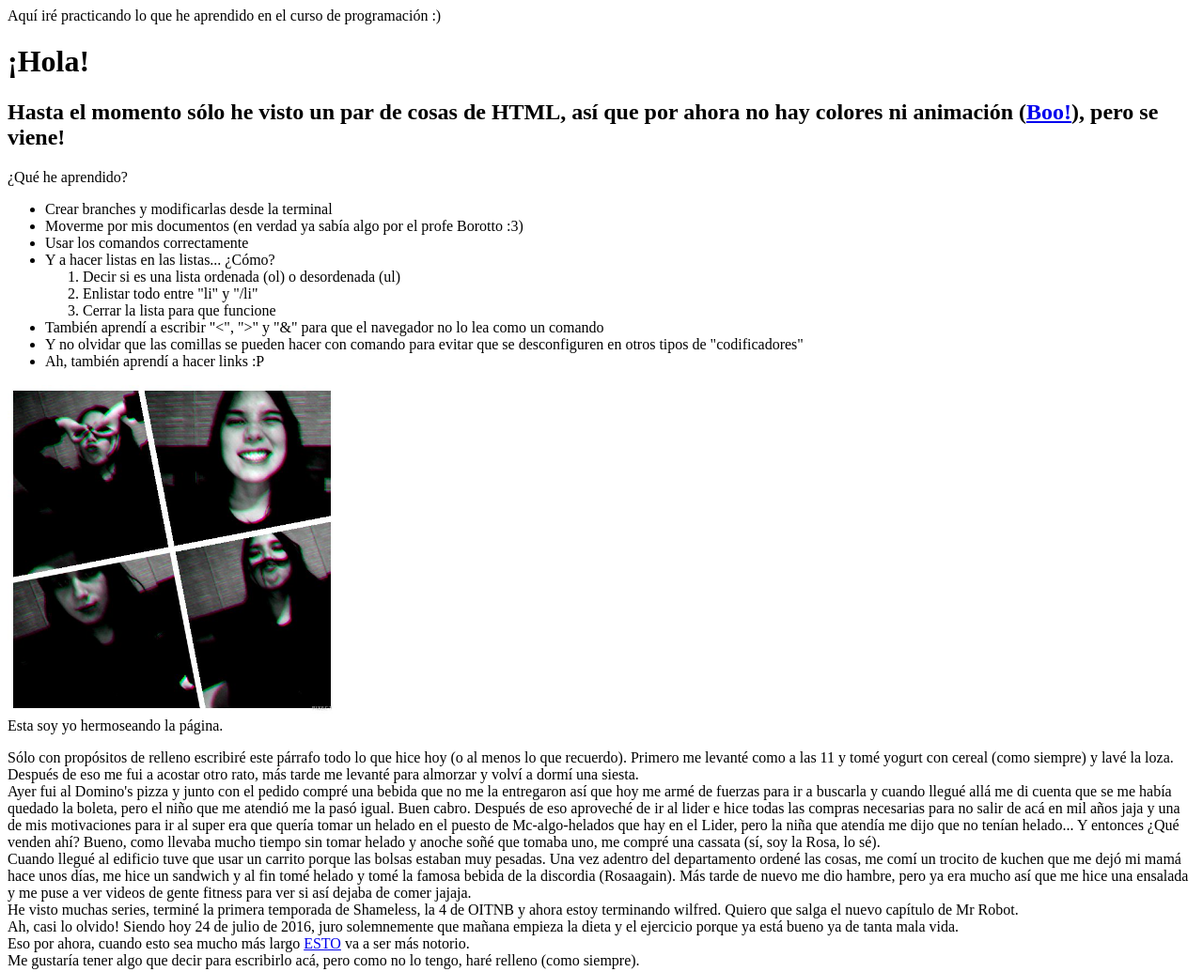
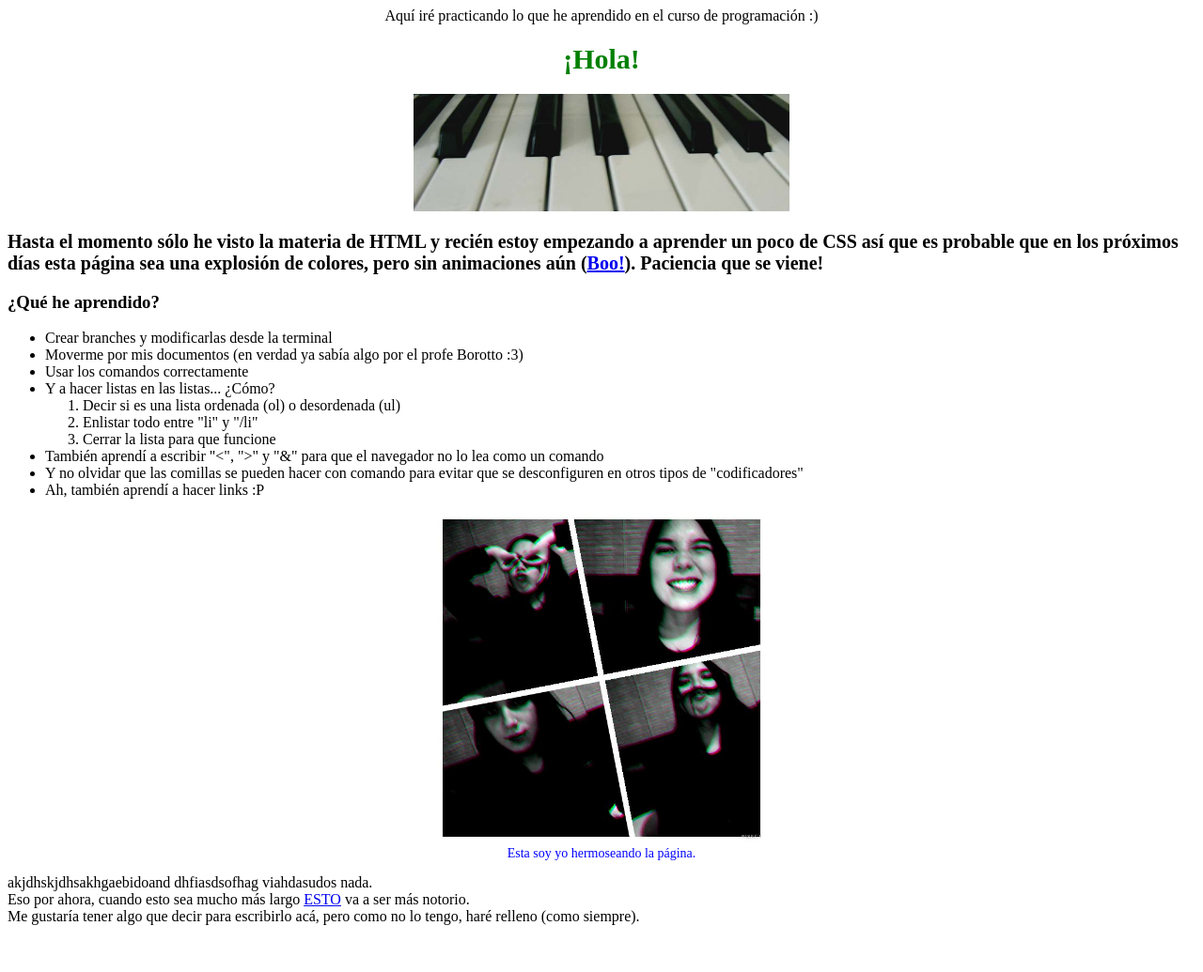
Before and after one commit to vamigu/progress, a plain HTML site: page stuff/index.html in a window 1280 px wide. Shown: the whole page at 94% size. After the commit the page ends 993 px from the top, so only its background shows below. Drawn offline with Linux system fonts and the light colour scheme.

Commit message:
con el piano

```diff
--- a/stuff/index.html
+++ b/stuff/index.html
@@ -3,17 +3,51 @@
 <head>
 	<meta charset= "utf-8">
 	<title> Vamigu's progress </title>
+<style>
+p {
+	color: blue;
+	font-size: 14px;
+	text-align: center;
+
+}
+header {
+	text-align: center;
+}
+
+h1 {
+	color: green;
+	font-size: 30px;
+	text-align: center;
+}
+
+h2 {
+	font-size: 20px;
+}
+
+</style>
+
 </head>
+
 <body>
-<header> Aquí iré practicando lo que he aprendido en el curso de programación :) </header>
-<h1> ¡Hola! </h1>
-<h2> Hasta el momento sólo he visto un par de cosas de HTML, así que por ahora no hay colores ni animación (<a href="https://67.media.tumblr.com/b8cc6d1aff919cb6c0c4fc263104a3b5/tumblr_oalfb458vz1rjrfw0o1_500.png" target="_blank" title= "OITNB">Boo!</a>), pero se viene! </h2>
+	<header>
+		Aquí iré practicando lo que he aprendido en el curso de programación :)
+	</header>
+
+<h1 id="inicio">
+¡Hola!
+</h1>
+
+<p id="piano">
+<img src="FOTO2.jpg" width="400" height="125"> <br>
+</p>
+
+<h2>
+Hasta el momento sólo he visto la materia de HTML y recién estoy empezando a aprender un poco de CSS así que es probable que en los próximos días esta página sea una explosión de colores, pero sin animaciones aún (<a href="https://67.media.tumblr.com/b8cc6d1aff919cb6c0c4fc263104a3b5/tumblr_oalfb458vz1rjrfw0o1_500.png" target="_blank" title= "OITNB">Boo!</a>). Paciencia que se viene!
+</h2>
 
 
 <section id="lista">
-
-¿Qué he aprendido?
-
+	<h3>¿Qué he aprendido?</h3>
 		<ul>
 		<li> Crear branches y modificarlas desde la terminal</li>
 		<li> Moverme por mis documentos (en verdad ya sabía algo por el profe Borotto :3)</li>
@@ -29,22 +63,26 @@
 		<li> Ah, también aprendí a hacer links :P </li>
 		</ul>
 </section>
+
 <p>
 	<img src="FOTO1.jpg" width="350" height="350"> <br>
 	Esta soy yo hermoseando la página.
 </p>
+
 <div>
-Sólo con propósitos de relleno escribiré este párrafo todo lo que hice hoy (o al menos lo que recuerdo). Primero me levanté como a las 11 y tomé yogurt&nbsp;con&nbsp;cereal (como siempre) y lavé la loza. Después de eso me fui a acostar otro rato, más tarde me levanté para almorzar y volví a dormí una siesta. <br>
-Ayer fui al Domino's pizza y junto con el pedido compré una bebida que no me la entregaron así que hoy me armé de fuerzas para ir a buscarla y cuando llegué allá me di cuenta que se me había quedado la boleta, pero el niño que me atendió me la pasó igual. Buen cabro. Después de eso aproveché de ir al lider e hice todas las compras necesarias para no salir de acá en mil años jaja y una de mis motivaciones para ir al super era que quería tomar un helado en el puesto de Mc-algo-helados que hay en el Lider, pero la niña que atendía me dijo que no tenían helado... Y entonces ¿Qué venden ahí? Bueno, como llevaba mucho tiempo sin tomar helado y anoche soñé que tomaba uno, me compré una cassata (sí, soy la Rosa, lo sé). <br>
-Cuando llegué al edificio tuve que usar un carrito porque las bolsas estaban muy pesadas. Una vez adentro del departamento ordené las cosas, me comí un trocito de kuchen que me dejó mi mamá hace unos días, me hice un sandwich y al fin tomé helado y tomé la famosa bebida de la discordia (Rosaagain). Más tarde de nuevo me dio hambre, pero ya era mucho así que me hice una ensalada y me puse a ver videos de gente fitness para ver si así dejaba de comer jajaja. <br>
-He visto muchas series, terminé la primera temporada de Shameless, la 4 de OITNB y ahora estoy terminando wilfred. Quiero que salga el nuevo capítulo de Mr Robot. <br>
-Ah, casi lo olvido! Siendo hoy 24 de julio de 2016, juro solemnemente que mañana empieza la dieta y el ejercicio porque ya está bueno ya de tanta mala vida.
+akjdhskjdhsakhgaebidoand dhfiasdsofhag viahdasudos nada. <br>
 </div>
 
 
-<aside> Eso por ahora, cuando esto sea mucho más largo <a href="#lista"> ESTO</a> va a ser más notorio.  </aside>
+<aside>
+Eso por ahora, cuando esto sea mucho más largo <a href="#inicio"> ESTO</a> va a ser más notorio.
+</aside>
 
 
-<footer> Me gustaría tener algo que decir para escribirlo acá, pero como no lo tengo, haré relleno (como&nbsp;siempre). </footer>
+<footer>
+Me gustaría tener algo que decir para escribirlo acá, pero como no lo tengo, haré relleno (como&nbsp;siempre).
+</footer>
+
 </body>
+
 </html>
```
Also changed, not shown: stuff/FOTO2.jpg (added). Lines whose indentation alone changed are shown as unchanged.
